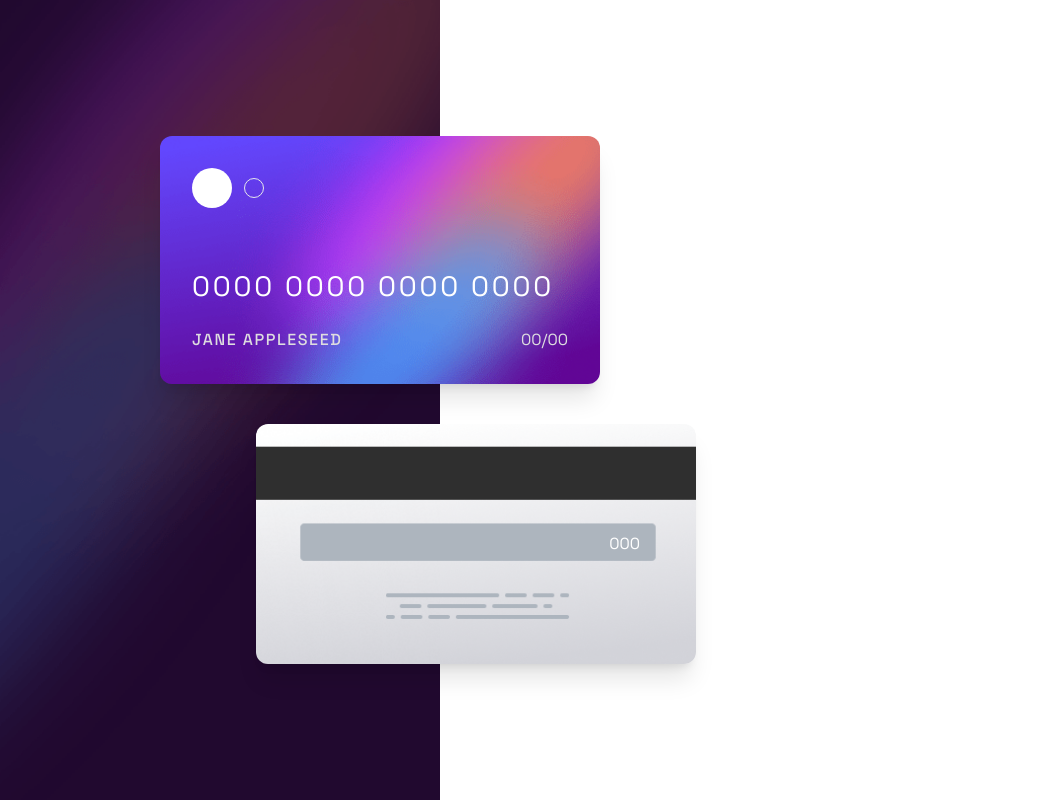
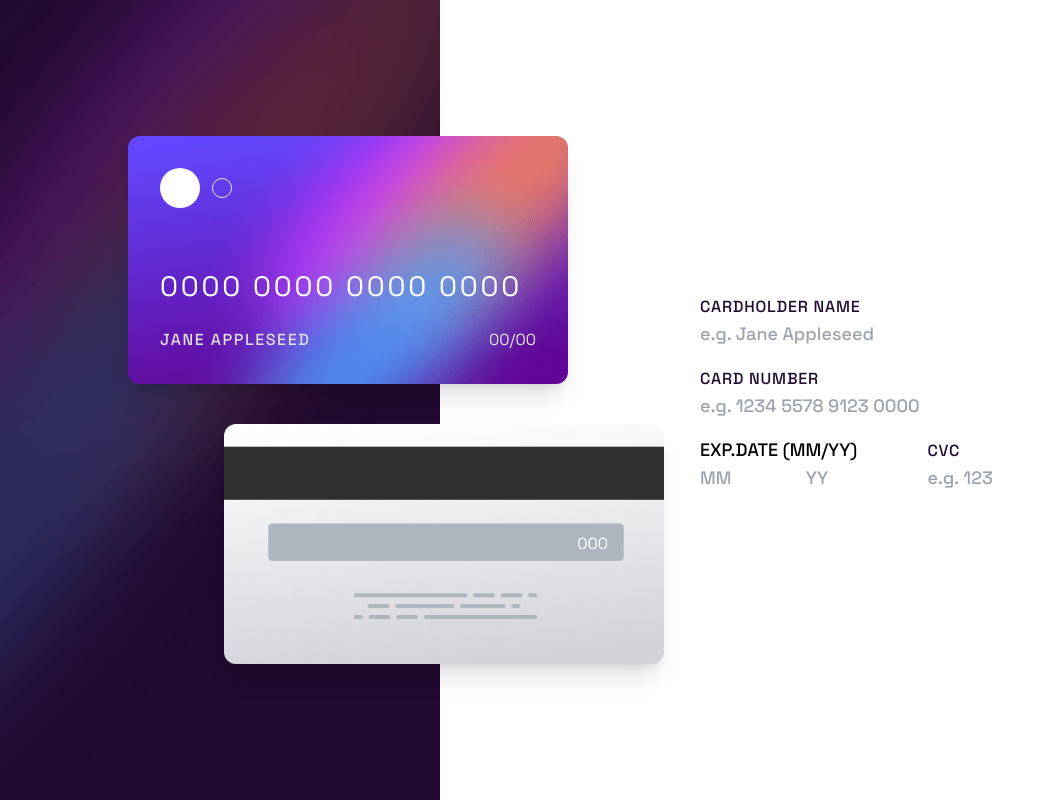
Before and after one commit to CiscoFran10/.mtd, a Next.js app: page / in a window 1280 px wide. Shown: the whole page, without its empty margins (0-1055 px from the left). Built offline with nearby package versions, Linux system fonts and the light colour scheme.

Commit message:
feat: form

```diff
--- a/src/components/Cards.tsx
+++ b/src/components/Cards.tsx
@@ -3,7 +3,7 @@ import React from "react";
 function Cards() {
   return (
     <section className="flex flex-col gap-10 items-end justify-center w-full min-h-screen bg-no-repeat bg-cover bg-desktop">
-      <div className="flex flex-col min-w-[440px] min-h-[240px] justify-center p-8 font-normal text-white bg-no-repeat bg-cover rounded-xl bg-card-front overflow-hidden translate-x-40 shadow-xl">
+      <div className="flex flex-col min-w-[440px] min-h-[240px] justify-center p-8 font-normal text-white bg-no-repeat bg-cover rounded-xl bg-card-front overflow-hidden translate-x-32 shadow-xl">
         <div className="flex items-center gap-3">
           <span className="w-10 h-10 bg-white rounded-full"></span>
           <span className="w-5 h-5 border rounded-full"></span>
@@ -21,7 +21,7 @@ function Cards() {
         </div>
       </div>
 
-      <div className="flex flex-col min-w-[440px] min-h-[240px] items-end justify-center p-8 font-normal text-white bg-no-repeat bg-cover rounded-xl bg-card-back overflow-hidden translate-x-64 shadow-xl">
+      <div className="flex flex-col min-w-[440px] min-h-[240px] items-end justify-center p-8 font-normal text-white bg-no-repeat bg-cover rounded-xl bg-card-back overflow-hidden translate-x-56 shadow-xl">
         <span className="block mr-6 text-base">000</span>
       </div>
     </section>
--- /dev/null
+++ b/src/components/Form/Form.tsx
@@ -0,0 +1,41 @@
+import React from "react";
+import Input from "./Input";
+
+function Form() {
+  return (
+    <section className="min-h-screen w-full pl-32 flex flex-col justify-center items-center">
+      <form className="max-w-md">
+        <Input
+          label="cardholder name"
+          name="name"
+          placeholder="e.g. Jane Appleseed"
+        />
+
+        <Input
+          label="card number"
+          name="card_number"
+          placeholder="e.g. 1234 5578 9123 0000"
+        />
+
+        <div className="flex gap-4">
+          <fieldset className="flex">
+            <legend>EXP.DATE (MM/YY)</legend>
+            <label>
+              <span className="sr-only">month</span>
+              <Input name="month" placeholder="MM" />
+            </label>
+
+            <label>
+              <span className="sr-only">year</span>
+              <Input name="year" placeholder="YY" />
+            </label>
+          </fieldset>
+
+          <Input label="cvc" name="cvc" placeholder="e.g. 123" />
+        </div>
+      </form>
+    </section>
+  );
+}
+
+export default Form;
--- /dev/null
+++ b/src/components/Form/Input.tsx
@@ -0,0 +1,27 @@
+import React from "react";
+
+interface InputProps {
+  label?: string;
+  name: string;
+  placeholder: string;
+}
+
+function Input({ label, name, placeholder, ...props }: InputProps) {
+  return (
+    <label className="block mb-4 w-full">
+      {label && (
+        <span className="text-dark-violet text-base uppercase tracking-wider">
+          {label}
+        </span>
+      )}
+      <input
+        className="block w-full"
+        name={name}
+        {...props}
+        placeholder={placeholder}
+      />
+    </label>
+  );
+}
+
+export default Input;
--- a/src/pages/index.tsx
+++ b/src/pages/index.tsx
@@ -1,6 +1,7 @@
 import Head from "next/head";
 
 import Cards from "@/components/Cards";
+import Form from "@/components/Form/Form";
 
 export default function Home() {
   return (
@@ -11,9 +12,9 @@ export default function Home() {
         <meta name="viewport" content="width=device-width, initial-scale=1" />
         <link rel="icon" href="/favicon.ico" />
       </Head>
-      <main className="w-full min-h-screen grid grid-cols-[0.5fr_2fr] ">
+      <main className="w-full min-h-screen grid grid-cols-[0.7fr_2fr] ">
         <Cards />
-        <section></section>
+        <Form />
       </main>
     </>
   );
```
